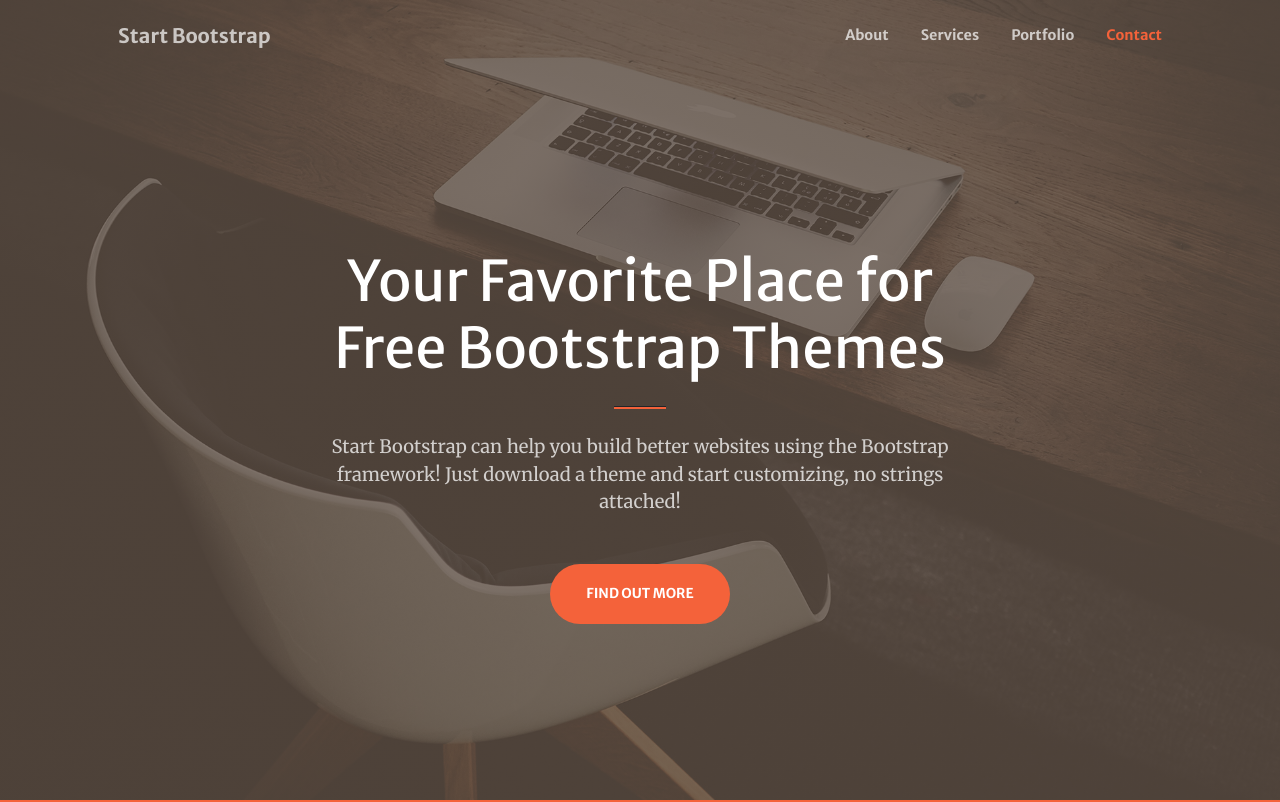
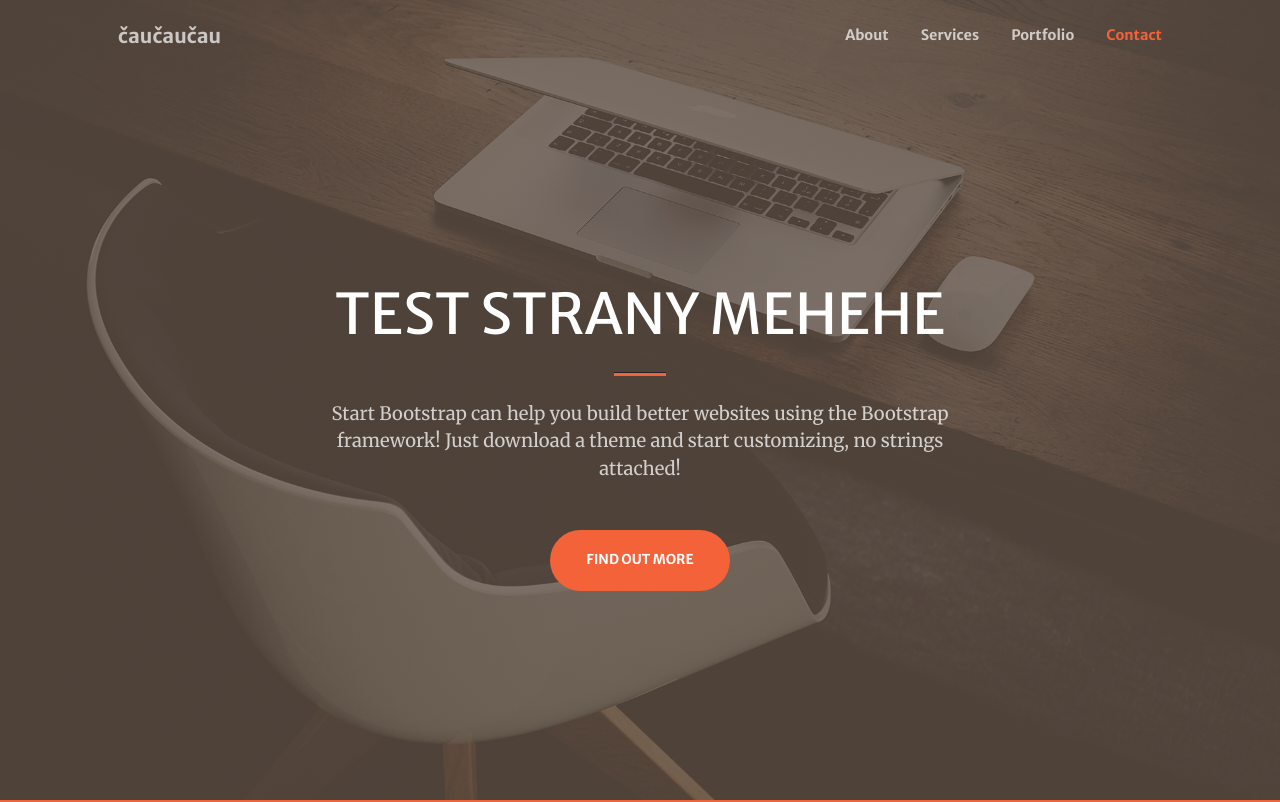
Before and after one commit to emilmarcak17/webemil, a plain HTML site: page index.html in a window 1280 px wide. Shown: the top 802 px of the page. Drawn offline with nearby package versions, Linux system fonts and the light colour scheme; some packages are replaced by stand-ins of ours; a script that the page names is missing.

Commit message:
Update index.html

```diff
--- a/index.html
+++ b/index.html
@@ -22,7 +22,7 @@
         <!-- Navigation-->
         <nav class="navbar navbar-expand-lg navbar-light fixed-top py-3" id="mainNav">
             <div class="container px-4 px-lg-5">
-                <a class="navbar-brand" href="#page-top">Start Bootstrap</a>
+                <a class="navbar-brand" href="#page-top">čaučaučau</a>
                 <button class="navbar-toggler navbar-toggler-right" type="button" data-bs-toggle="collapse" data-bs-target="#navbarResponsive" aria-controls="navbarResponsive" aria-expanded="false" aria-label="Toggle navigation"><span class="navbar-toggler-icon"></span></button>
                 <div class="collapse navbar-collapse" id="navbarResponsive">
                     <ul class="navbar-nav ms-auto my-2 my-lg-0">
@@ -39,7 +39,7 @@
             <div class="container px-4 px-lg-5 h-100">
                 <div class="row gx-4 gx-lg-5 h-100 align-items-center justify-content-center text-center">
                     <div class="col-lg-8 align-self-end">
-                        <h1 class="text-white font-weight-bold">Your Favorite Place for Free Bootstrap Themes</h1>
+                        <h1 class="text-white font-weight-bold">TEST STRANY MEHEHE</h1>
                         <hr class="divider" />
                     </div>
                     <div class="col-lg-8 align-self-baseline">
```
